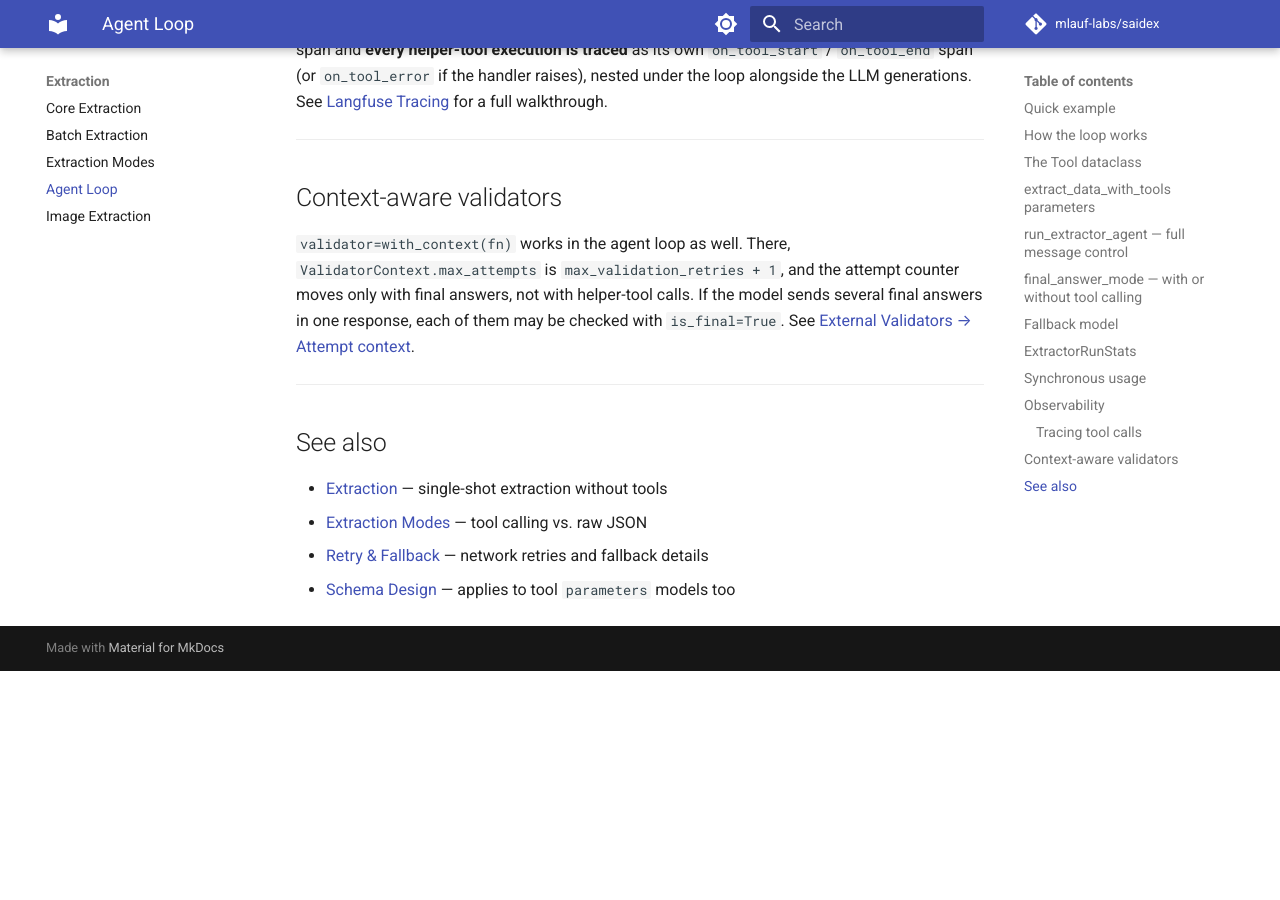
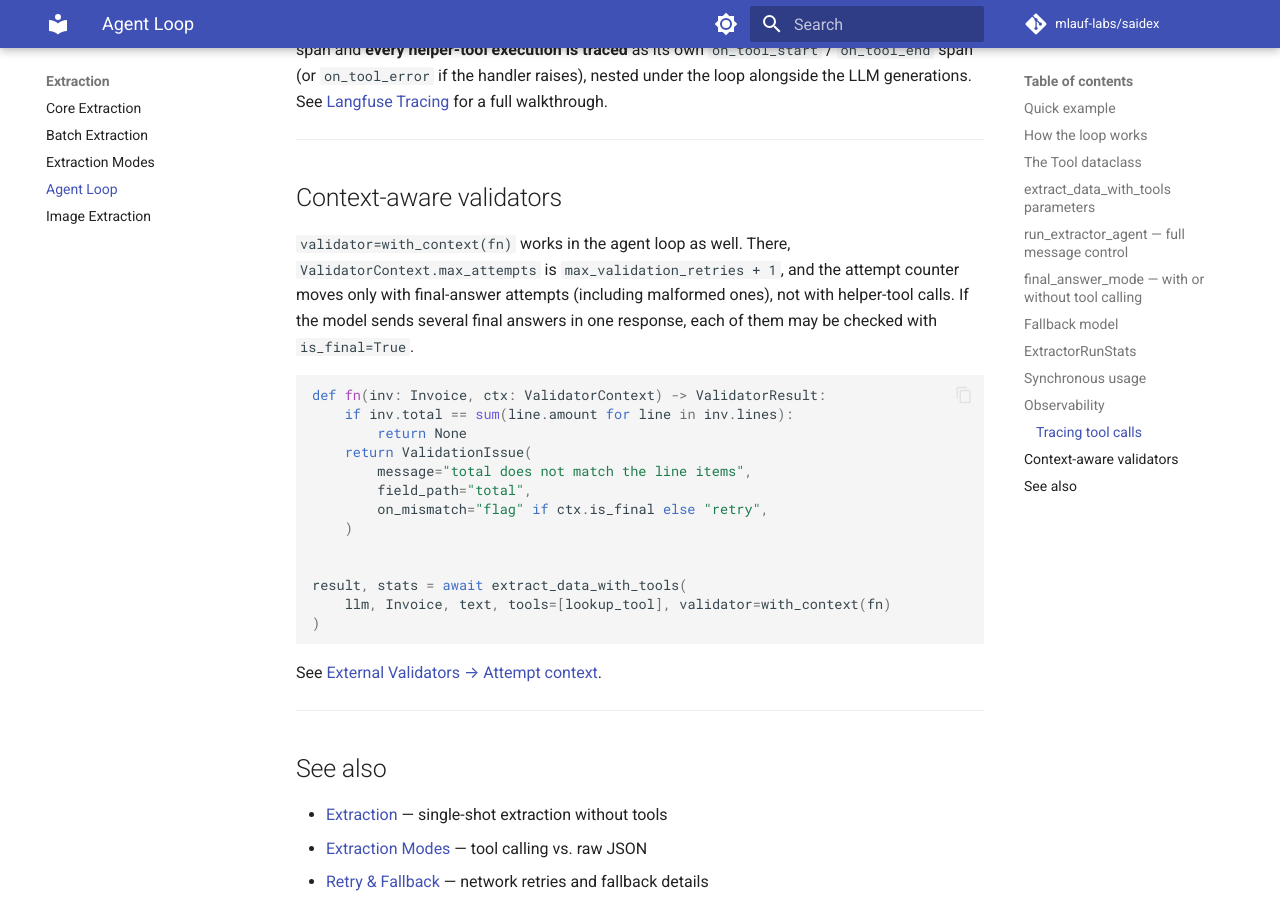
Before and after one commit to mlauf-labs/SAIDEX, an MkDocs documentation site: the page built from docs/agent-loop.md, in a window 1280 px wide and 900 px high, scrolled down 6763 px. Built offline with MkDocs 1.6.1 and Material for MkDocs 9.7.7, drawn with Linux system fonts in a browser that asks for light colours; a script that is not in the unit is left out; comment, search, counter and statistics services are not loaded; the version menu is left out; before the commit the page ends 7434 px from its top, so only the background shows below that.

Commit message:
docs(validators): add strict-then-lenient agent-loop example and attempt numbering notes

````diff
--- a/docs/agent-loop.md
+++ b/docs/agent-loop.md
@@ -287,9 +287,27 @@ nested under the loop alongside the LLM generations. See
 
 `validator=with_context(fn)` works in the agent loop as well. There,
 `ValidatorContext.max_attempts` is `max_validation_retries + 1`, and the attempt
-counter moves only with final answers, not with helper-tool calls. If the model
-sends several final answers in one response, each of them may be checked with
-`is_final=True`. See
+counter moves only with final-answer attempts (including malformed ones), not
+with helper-tool calls. If the model sends several final answers in one
+response, each of them may be checked with `is_final=True`.
+
+```python
+def fn(inv: Invoice, ctx: ValidatorContext) -> ValidatorResult:
+    if inv.total == sum(line.amount for line in inv.lines):
+        return None
+    return ValidationIssue(
+        message="total does not match the line items",
+        field_path="total",
+        on_mismatch="flag" if ctx.is_final else "retry",
+    )
+
+
+result, stats = await extract_data_with_tools(
+    llm, Invoice, text, tools=[lookup_tool], validator=with_context(fn)
+)
+```
+
+See
 [External Validators → Attempt context](external-validators.md#attempt-context-strict-early-lenient-at-the-end).
 
 ---
````
Also changed, not shown: docs/external-validators.md (+6 -0 lines).
